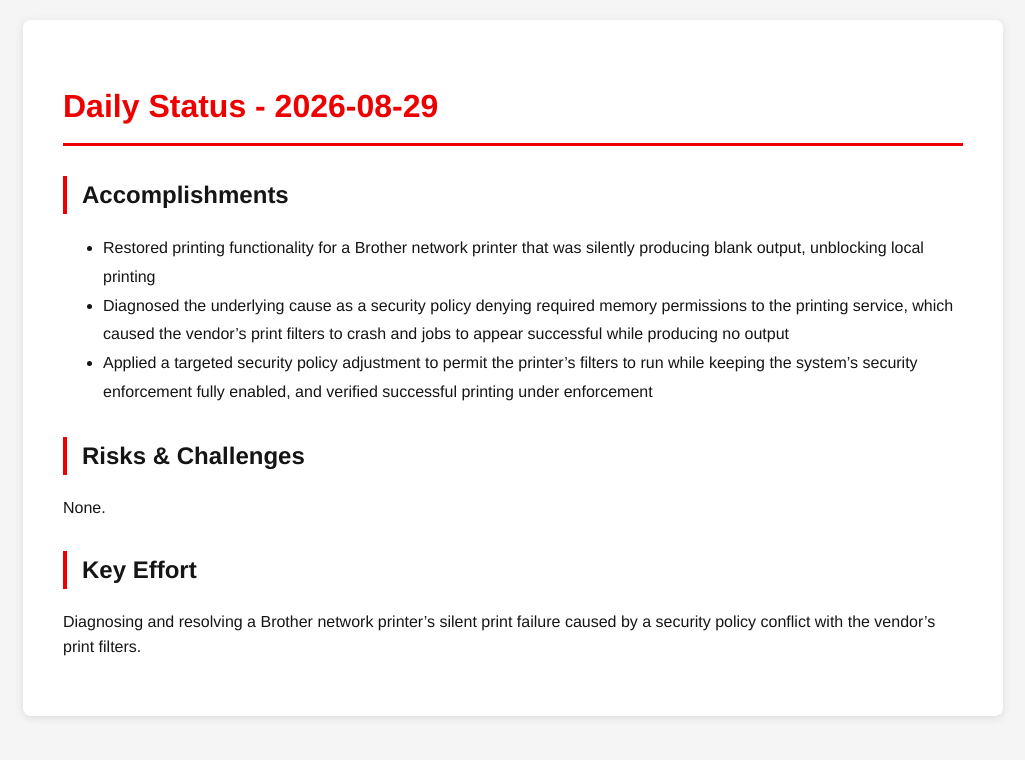
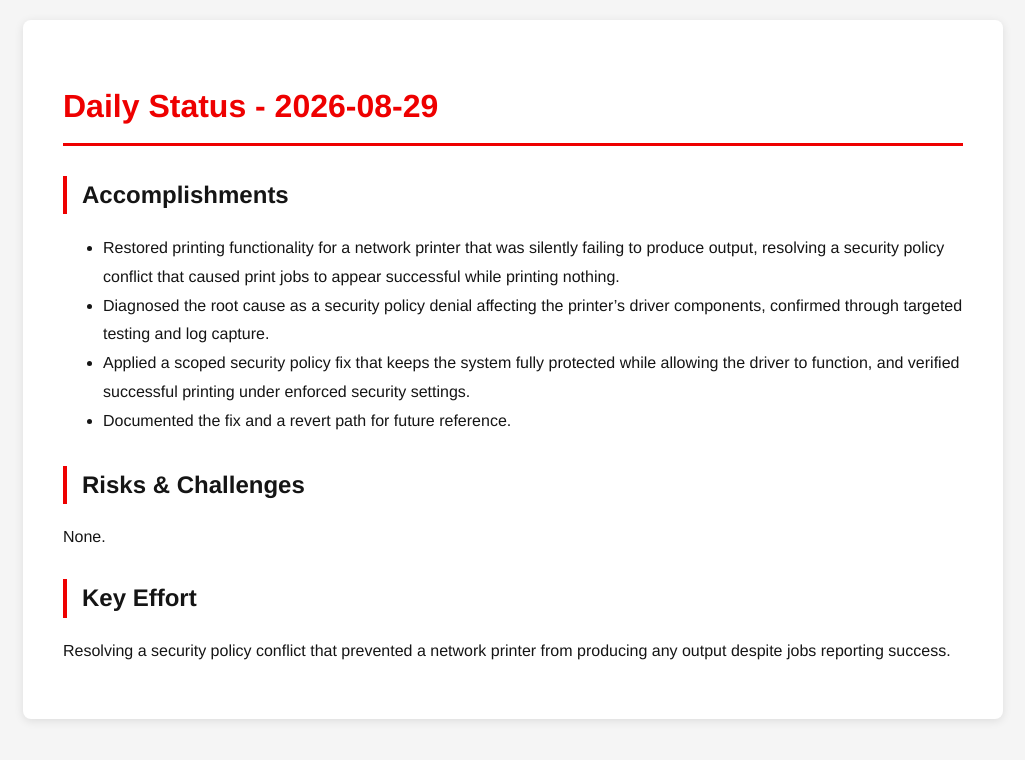
Before and after one commit to tzvatot/daily-status, a Jekyll site: the page built from 2026-08-29.md, in a window 1280 px wide. Shown: the top 760 px of the page, without its empty margins (127-1152 px from the left). Built offline with Jekyll 4.4.1, drawn with Linux system fonts in a browser that asks for light colours.

Commit message:
Daily status update - 2026-08-29

```diff
--- a/2026-08-29.md
+++ b/2026-08-29.md
@@ -7,12 +7,13 @@ date: 2026-08-29
 # Daily Status - 2026-08-29
 
 ## Accomplishments
-- Restored printing functionality for a Brother network printer that was silently producing blank output, unblocking local printing
-- Diagnosed the underlying cause as a security policy denying required memory permissions to the printing service, which caused the vendor's print filters to crash and jobs to appear successful while producing no output
-- Applied a targeted security policy adjustment to permit the printer's filters to run while keeping the system's security enforcement fully enabled, and verified successful printing under enforcement
+- Restored printing functionality for a network printer that was silently failing to produce output, resolving a security policy conflict that caused print jobs to appear successful while printing nothing.
+- Diagnosed the root cause as a security policy denial affecting the printer's driver components, confirmed through targeted testing and log capture.
+- Applied a scoped security policy fix that keeps the system fully protected while allowing the driver to function, and verified successful printing under enforced security settings.
+- Documented the fix and a revert path for future reference.
 
 ## Risks & Challenges
 None.
 
 ## Key Effort
-Diagnosing and resolving a Brother network printer's silent print failure caused by a security policy conflict with the vendor's print filters.
+Resolving a security policy conflict that prevented a network printer from producing any output despite jobs reporting success.
```
